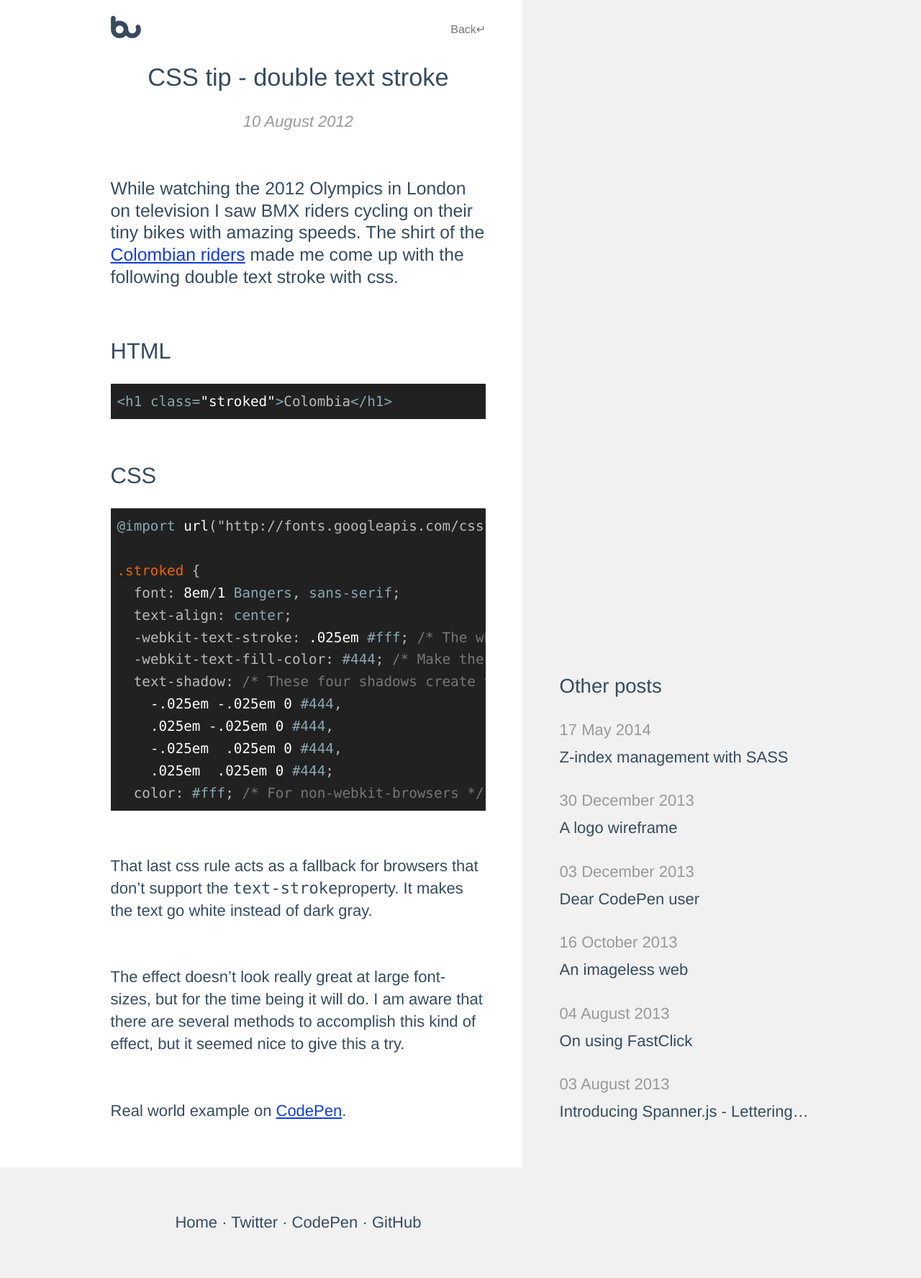
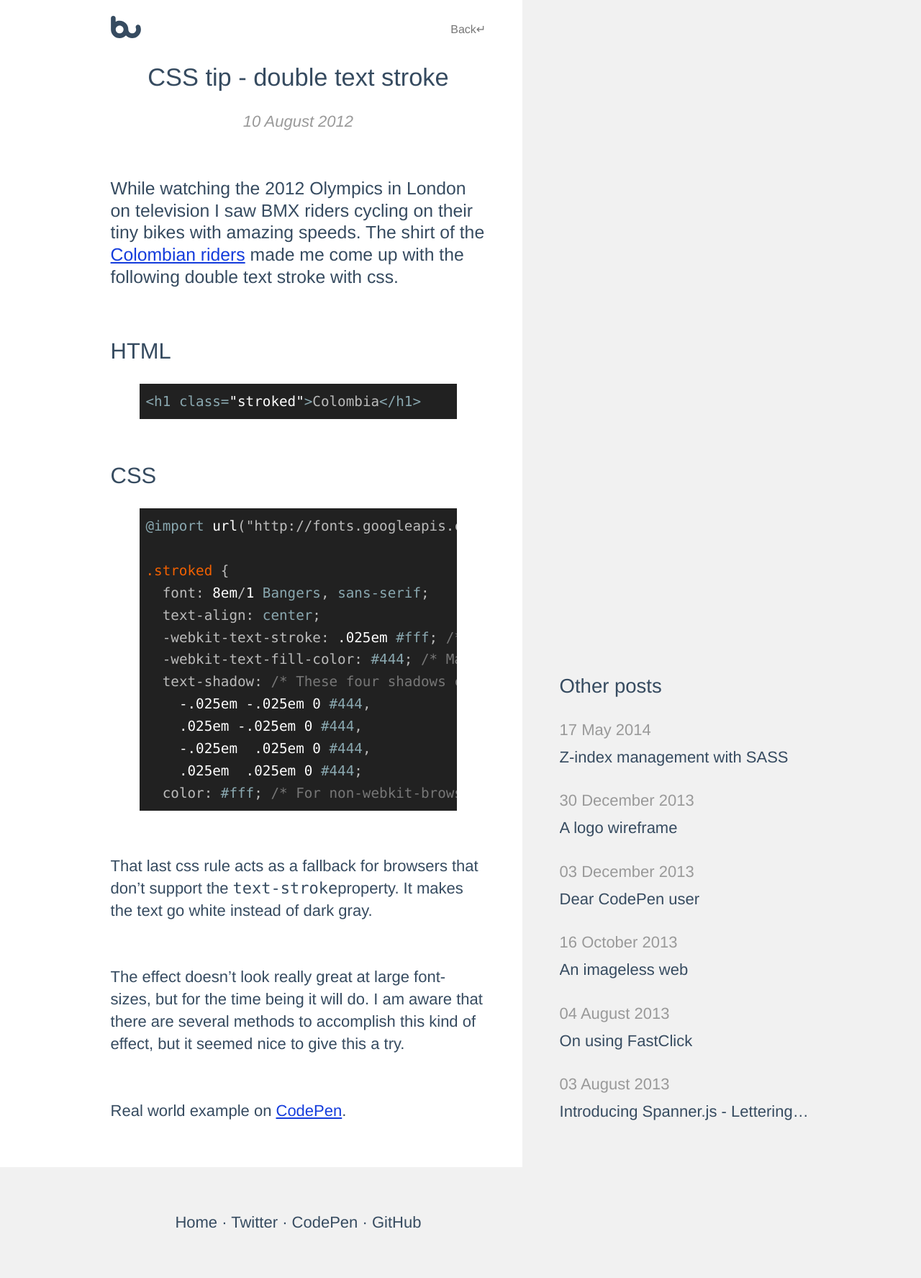
Before and after one commit to bartveneman/bartveneman.github.io, a Jekyll site: the page built from _posts/2012-08-10-double-text-stroke.md, in a window 1280 px wide. Shown: the whole page at 72% size. Built offline with Jekyll 4.4.1, drawn with Linux system fonts in a browser that asks for light colours.

Commit message:
Revert code block style

`````diff
--- a/_posts/2012-08-10-double-text-stroke.md
+++ b/_posts/2012-08-10-double-text-stroke.md
@@ -7,14 +7,14 @@ While watching the 2012 Olympics in London on television I saw BMX riders cyclin
 
 ## HTML
 
-```` html
+{% highlight html %}
 <h1 class="stroked">Colombia</h1>
-````
+{% endhighlight %}
 
 
 ## CSS
 
-```` css
+{% highlight css %}
 @import url("http://fonts.googleapis.com/css?family=Bangers");
 
 .stroked {
@@ -28,7 +28,7 @@ While watching the 2012 Olympics in London on television I saw BMX riders cyclin
     -.025em  .025em 0 #444,
     .025em  .025em 0 #444;
   color: #fff; /* For non-webkit-browsers */
-````
+{% endhighlight %}
 
 That last css rule acts as a fallback for browsers that don’t support the `text-stroke`property. It makes the text go white instead of dark gray.
 
`````
